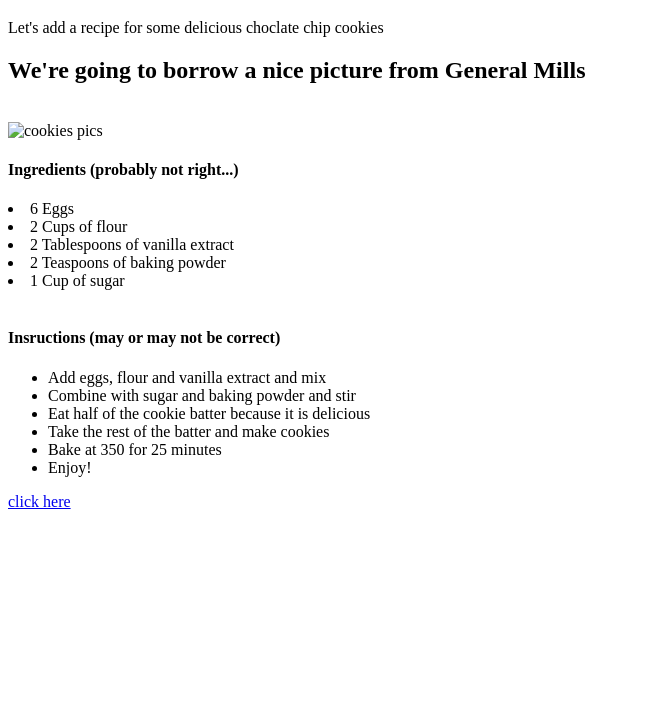
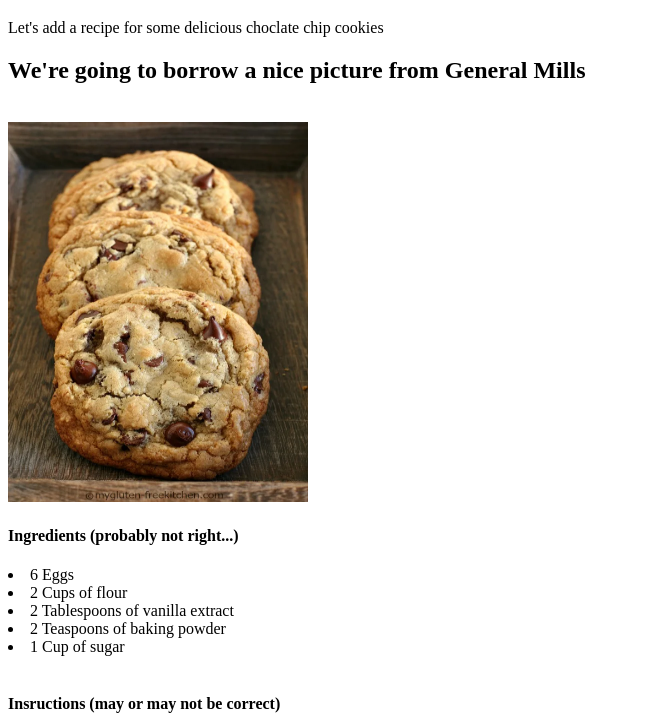
Before and after one commit to emiress/first--website, a plain HTML site: page index.html in a window 1280 px wide. Shown: the part 79-800 px from the top of the page, without its empty margins (0-669 px from the left). Drawn offline with Linux system fonts and the light colour scheme.

Commit message:
adds index.html file

```diff
--- a/index.html
+++ b/index.html
@@ -11,7 +11,7 @@
             <br>
         <h2>We're going to borrow a nice picture from General Mills</h2>
         <br>
-        <img src="../cookies3.webp" alt="cookies pics" height="420px" width="600px"/>
+        <img src="/cookies1.webp" alt="cookies pics" height="380px" width="300px"/>
         <br>
         <h4>Ingredients (probably not right...)</h4>
         <ol></ol>
@@ -32,3 +32,5 @@
             <li>Enjoy!</li>
         </Ul>
         <a href="www.w3schools.com" target="_blank">click here</a>
+    </body>
+</html>
```
